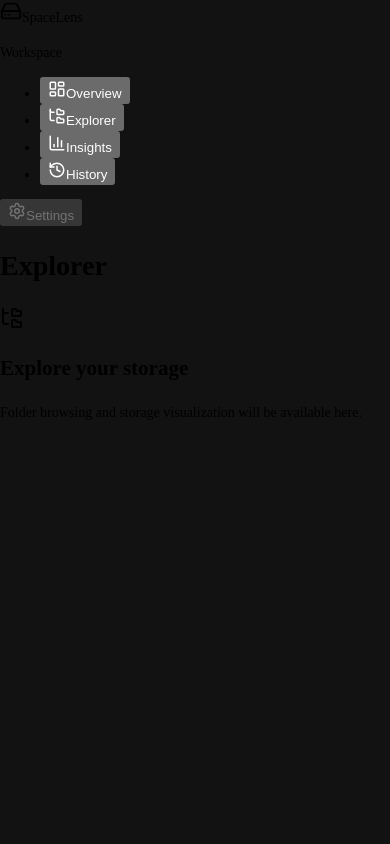
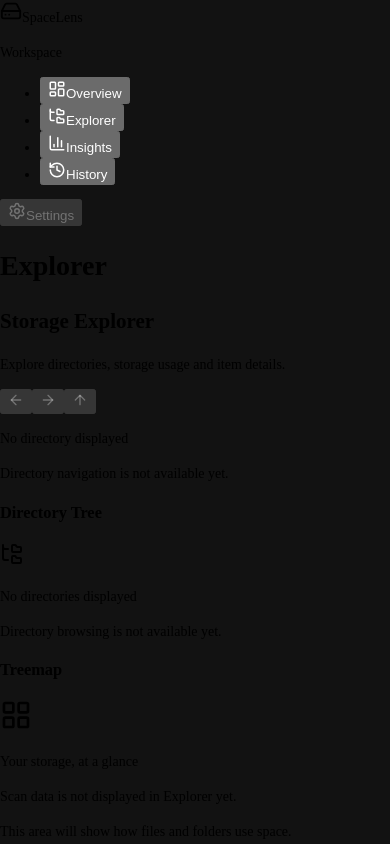
Before and after one commit to byndzieyes/SpaceLens, a React (Vite) app in the folder src/renderer/: page / in a window 390 px wide. Both pictures are taken after a click on the button "Explorer". Shown: the top 844 px of the page. Built offline with nearby package versions, Linux system fonts and the light colour scheme.

Commit message:
feat(explorer): add responsive workspace layout

```diff
--- a/src/renderer/src/pages/ExplorerPage.tsx
+++ b/src/renderer/src/pages/ExplorerPage.tsx
@@ -1,12 +1,191 @@
-import { FolderTree } from 'lucide-react'
-import { PagePlaceholder } from './PagePlaceholder'
+import type { ReactNode } from 'react'
+import { ArrowLeft, ArrowRight, ArrowUp, File, FolderTree, LayoutGrid } from 'lucide-react'
+import { Button } from '../components/ui/Button'
+import { Card } from '../components/ui/Card'
+
+function ExplorerPanel({
+  id,
+  title,
+  className = '',
+  children
+}: {
+  id: string
+  title: string
+  className?: string
+  children: ReactNode
+}): React.JSX.Element {
+  return (
+    <Card aria-labelledby={id} className={`flex min-w-0 flex-col ${className}`}>
+      <h3 id={id} className="border-b border-separator pb-4 text-sm font-semibold">
+        {title}
+      </h3>
+      {children}
+    </Card>
+  )
+}
 
 export function ExplorerPage(): React.JSX.Element {
   return (
-    <PagePlaceholder
-      title="Explore your storage"
-      description="Folder browsing and storage visualization will be available here."
-      icon={FolderTree}
-    />
+    <div className="min-w-0 space-y-5">
+      <header className="space-y-2">
+        <h2 className="text-2xl font-semibold tracking-tight sm:text-3xl">Storage Explorer</h2>
+        <p className="text-sm text-text-secondary">
+          Explore directories, storage usage and item details.
+        </p>
+      </header>
+
+      <div
+        role="group"
+        aria-label="Directory navigation"
+        aria-describedby="explorer-navigation-notice"
+        className="flex min-w-0 flex-wrap items-center gap-3 rounded-xl border border-border bg-surface p-3"
+      >
+        <div className="flex shrink-0 gap-1">
+          <Button
+            variant="secondary"
+            disabled
+            aria-label="Back"
+            title="Back — not available yet"
+            className="px-3"
+          >
+            <ArrowLeft size={16} aria-hidden="true" />
+          </Button>
+          <Button
+            variant="secondary"
+            disabled
+            aria-label="Forward"
+            title="Forward — not available yet"
+            className="px-3"
+          >
+            <ArrowRight size={16} aria-hidden="true" />
+          </Button>
+          <Button
+            variant="secondary"
+            disabled
+            aria-label="Up"
+            title="Up — not available yet"
+            className="px-3"
+          >
+            <ArrowUp size={16} aria-hidden="true" />
+          </Button>
+        </div>
+        <div
+          aria-label="Directory path"
+          className="min-w-0 flex-1 basis-48 rounded-md border border-separator bg-background/50 px-3 py-2"
+        >
+          <p className="text-sm break-words text-text-secondary">No directory displayed</p>
+        </div>
+        <p id="explorer-navigation-notice" className="w-full text-xs text-text-secondary">
+          Directory navigation is not available yet.
+        </p>
+      </div>
+
+      <div className="grid min-w-0 grid-cols-1 gap-4 md:grid-cols-[11rem_minmax(0,1fr)] xl:grid-cols-[minmax(11rem,1fr)_minmax(0,2fr)_minmax(12rem,1fr)]">
+        <ExplorerPanel id="explorer-tree-title" title="Directory Tree">
+          <div className="min-h-40 flex-1 overflow-y-auto pt-6 md:max-h-96">
+            <FolderTree size={24} className="mb-4 text-text-secondary" aria-hidden="true" />
+            <p className="text-sm font-medium">No directories displayed</p>
+            <p className="mt-2 text-sm text-text-secondary">
+              Directory browsing is not available yet.
+            </p>
+          </div>
+        </ExplorerPanel>
+
+        <ExplorerPanel id="explorer-treemap-title" title="Treemap">
+          <div className="relative mt-4 flex min-h-64 min-w-0 flex-1 items-center justify-center rounded-lg border border-dashed border-border bg-background/40 p-5 sm:min-h-80">
+            <div className="max-w-xs text-center">
+              <LayoutGrid size={32} className="mx-auto mb-4 text-accent" aria-hidden="true" />
+              <p className="font-medium">Your storage, at a glance</p>
+              <p className="mt-2 text-sm text-text-secondary">
+                Scan data is not displayed in Explorer yet.
+              </p>
+              <p className="mt-2 text-xs text-text-secondary">
+                This area will show how files and folders use space.
+              </p>
+            </div>
+          </div>
+        </ExplorerPanel>
+
+        <ExplorerPanel
+          id="explorer-details-title"
+          title="Details"
+          className="md:col-span-2 xl:col-span-1"
+        >
+          <div className="min-w-0 space-y-5 pt-6 [overflow-wrap:anywhere]">
+            <div className="flex min-w-0 items-start gap-3">
+              <div className="shrink-0 rounded-lg bg-surface-elevated p-2 text-text-secondary">
+                <File size={22} aria-hidden="true" />
+              </div>
+              <div className="min-w-0">
+                <p className="font-medium">No item selected</p>
+                <p className="mt-1 text-sm text-text-secondary">
+                  File and folder details will appear here.
+                </p>
+              </div>
+            </div>
+            <dl className="space-y-3 text-xs">
+              {['Type', 'Size', 'Modified'].map((label) => (
+                <div
+                  key={label}
+                  className="flex flex-wrap justify-between gap-x-3 gap-y-1 border-b border-separator pb-3"
+                >
+                  <dt className="text-text-secondary">{label}</dt>
+                  <dd aria-label="Not available" className="min-w-0">
+                    —
+                  </dd>
+                </div>
+              ))}
+            </dl>
+          </div>
+        </ExplorerPanel>
+      </div>
+
+      <ExplorerPanel id="explorer-contents-title" title="Directory Contents">
+        <div
+          role="region"
+          aria-label="Directory contents table"
+          tabIndex={0}
+          className="relative min-w-0 overflow-x-auto focus-visible:-outline-offset-2"
+        >
+          <table
+            aria-describedby="explorer-contents-empty"
+            className="w-full min-w-[26rem] border-collapse text-left text-sm"
+          >
+            <caption className="sr-only">Files and directories in the displayed directory</caption>
+            <thead className="border-b border-separator text-xs text-text-secondary">
+              <tr>
+                <th scope="col" className="py-3 pr-4 font-medium">
+                  Name
+                </th>
+                <th scope="col" className="px-4 py-3 font-medium">
+                  Type
+                </th>
+                <th scope="col" className="px-4 py-3 text-right font-medium">
+                  Size
+                </th>
+                <th scope="col" className="py-3 pl-4 font-medium">
+                  Modified
+                </th>
+              </tr>
+            </thead>
+            <tbody />
+          </table>
+        </div>
+        <p id="explorer-contents-empty" className="py-10 text-center text-sm text-text-secondary">
+          No directory contents to display
+        </p>
+        <footer className="flex flex-wrap items-center justify-between gap-3 border-t border-separator pt-4">
+          <p className="text-xs text-text-secondary">Directory paging is not available yet.</p>
+          <div className="flex gap-2" role="group" aria-label="Directory contents pagination">
+            <Button variant="secondary" disabled aria-label="Previous page">
+              Previous
+            </Button>
+            <Button variant="secondary" disabled aria-label="Next page">
+              Next
+            </Button>
+          </div>
+        </footer>
+      </ExplorerPanel>
+    </div>
   )
 }
```
Also changed, not shown: 1 other file (tests, documents, lock files or other folders).
